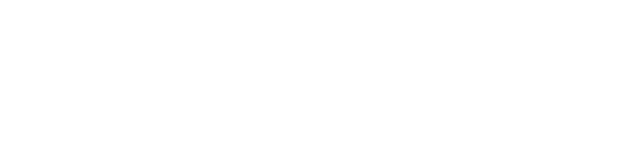
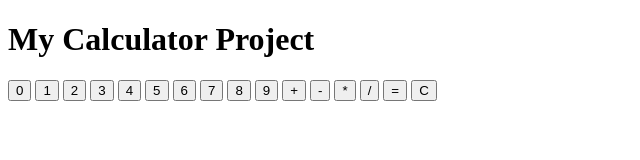
Before and after one commit to jeepleet/calculator, a plain HTML site: page index.html in a window 1280 px wide. Shown: the whole page, without its empty margins (0-640 px from the left). Drawn offline with Linux system fonts and the light colour scheme.

Commit message:
Html and addeventlistener on buttons

```diff
--- a/index.html
+++ b/index.html
@@ -4,8 +4,31 @@
     <meta charset="UTF-8">
     <meta name="viewport" content="width=device-width, initial-scale=1.0">
     <title>My Calculator</title>
+    <link rel="stylesheet" href="style.css">
 </head>
 <body>
+<h1> My Calculator Project </h1>
+<div class = "displaycontainer"></div>
+<div class = "container">
+    <button class = "key digit" data-value ="0">0</button>
+    <button class = "key digit" data-value ="1">1</button>
+    <button class = "key digit" data-value ="2">2</button>
+    <button class = "key digit" data-value ="3">3</button>
+    <button class = "key digit" data-value ="4">4</button>
+    <button class = "key digit" data-value ="5">5</button>
+    <button class = "key digit" data-value ="6">6</button>
+    <button class = "key digit" data-value ="7">7</button>
+    <button class = "key digit" data-value ="8">8</button>
+    <button class = "key digit" data-value ="9">9</button>
+
+    <button class = "key operator" data-value ="+">+</button>
+    <button class = "key operator" data-value ="-">-</button>
+    <button class = "key operator" data-value ="*">*</button>
+    <button class = "key operator" data-value ="/">/</button>
+    <button class = "key operator" data-value ="=">=</button>
+    <button class = "key operator" data-value ="C">C</button>
+
+    </div>
 
     <script src="script.js"></script>
 </body>
--- a/script.js
+++ b/script.js
@@ -20,7 +20,7 @@ let numberOne;
 let numberTwo;
 let operator;
 
-// 3. A function that takes an operator, and two numbers and then calls one of the above functions on the numbers - We make an object.
+// 3. We make an object of the operator functions.
 
 const operatorObject = {
     "+": plusFunction,
@@ -28,7 +28,19 @@ const operatorObject = {
     "*": gangeFunction,
     "/": dividereFunction
 }
+
+// A function that takes an operator, and two numbers and then calls one of the above functions on the numbers
 function operate(operator, num1, num2) {
     return operatorObject[operator](num1, num2);
 }
-console.log(operate("-", 10, 4));
+console.log(operate("*", 10, 4));
+
+// Function that populates display when buttons are clicked.
+const keyDigit = document.querySelector('.container');
+keyDigit.addEventListener("click", (e) => {
+   if (e.target.classList.contains("digit")) {
+    const value = e.target.dataset.value;
+    console.log(value);
+   }
+
+});
```
